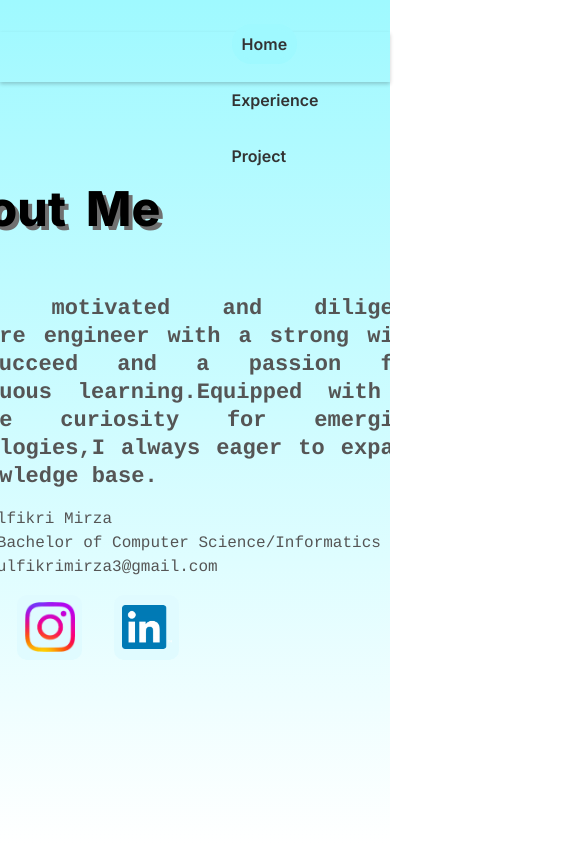
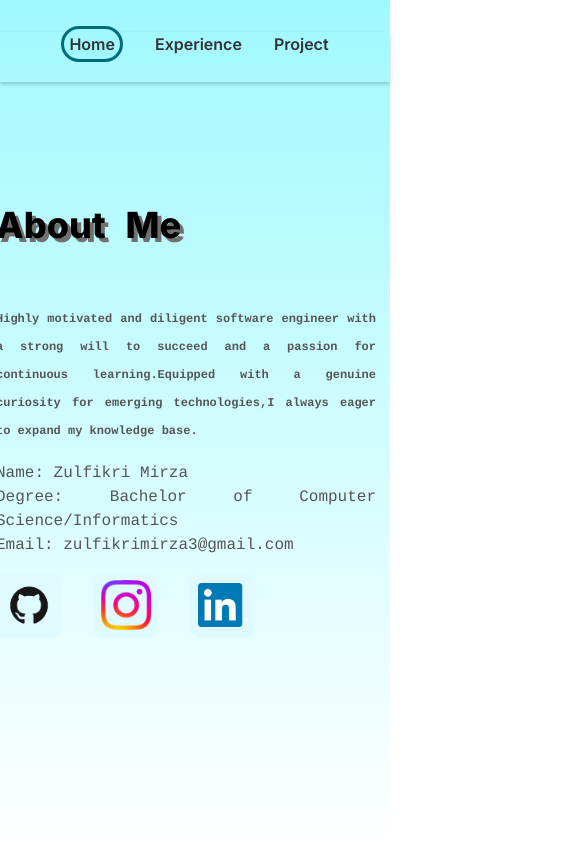
Before and after one commit to ZulfikriMirza/nextjs-project, a Next.js app: page / in a window 390 px wide. Shown: the top 844 px of the page, 585 px wide, since content can reach past the window. Built offline with nearby package versions, Linux system fonts and the light colour scheme.

Commit message:
fit content to any media screen size

```diff
--- a/src/app/components/Navbar.module.css
+++ b/src/app/components/Navbar.module.css
@@ -58,7 +58,7 @@
 
 .highlighted{
   background-color: #9ff9ff;
-  border: 5px solid #9ff9ff;
+  border: 3px solid #006b79;
   border-radius: 20px;
   padding: 5px;
 }
@@ -76,28 +76,15 @@
 }
 
 /* Media query for responsive design */
-@media (max-width: 768px) {
+@media (max-width: 480px) {
   .navbar {
-    flex-direction: column;
-    align-items: flex-start;
-  }
-
-  .logo {
-    margin-bottom: 1rem;
+    align-items: start;
   }
 
   .navLinks {
-    flex-direction: column;
+    flex-direction: row;
+    left: 0;
+    margin: 0;
   }
 
-  .navLinks a {
-    margin-bottom: 0.5rem;
-  }
 }
-
-@media (max-width: 480px) {
-    .navbar {
-      flex-direction: column;
-      align-items: center;
-    }
-  }
--- a/src/app/pages/journey.module.css
+++ b/src/app/pages/journey.module.css
@@ -73,6 +73,38 @@
     transition: color 300ms;
   }
 
+
+
+  .timeline__content h1{
+    font-size: 25px;
+    font-weight: 500;
+    line-height: 30px;
+    margin-bottom: 10px;
+    text-decoration: underline;
+  }
+
+  .timeline__content p {
+    font-size: 12px;
+    line-height: 30px;
+    font-weight: 300;
+
+  }
+
+  .timeline__content .date{
+    font-size: 10px;
+    font-weight: 600;
+    margin-bottom: 10px;
+    letter-spacing: 2px;
+    color: rgb(0, 0, 0);
+    transition: 0.25s ease;
+  }
+
+
+@media only screen and (min-width: 768px) {
+  .Journey {
+    overflow: hidden;
+
+  }
   .timeline ul li::before {
     content: "";
     position: absolute;
@@ -117,38 +149,6 @@
   .timeline ul li:nth-child(even)::before{
     border-radius: 0 5% 5% 5%;
   }
-
-  .timeline__content h1{
-    font-size: 25px;
-    font-weight: 500;
-    line-height: 30px;
-    margin-bottom: 10px;
-    text-decoration: underline;
-  }
-
-  .timeline__content p {
-    font-size: 12px;
-    line-height: 30px;
-    font-weight: 300;
-
-  }
-
-  .timeline__content .date{
-    font-size: 10px;
-    font-weight: 600;
-    margin-bottom: 10px;
-    letter-spacing: 2px;
-    color: rgb(0, 0, 0);
-    transition: 0.25s ease;
-  }
-
-
-@media only screen and (min-width: 768px) {
-  .Journey {
-    overflow: hidden;
-
-  }
-
   .timeline:before{
     content: '';
     position: absolute;
@@ -222,6 +222,7 @@
 
   }
 
+
   .Journey__title {
     margin-top: 40px;
   }
@@ -230,4 +231,12 @@
     color:   rgb(211, 211, 211);
   }
 
+  .timeline ul li{
+    margin-bottom: 3rem;
+    transition: 300ms ease;
+  }
+
+  .timeline ul li:hover{
+    transform: scale(1.1);
+  }
 }
--- a/src/app/pages/profile.module.css
+++ b/src/app/pages/profile.module.css
@@ -199,3 +199,39 @@
 .photos{
     box-shadow: 10px 10px #000;
 }
+
+@media (max-width: 768px) {
+  .title, .note, .socialMedia{
+    margin-left: 2rem;
+  }
+
+  .note{
+    width: 400;
+  }
+
+}
+
+@media (max-width: 480px) {
+  .title, .note, .socialMedia{
+    margin-left: 2em;
+
+  }
+  .photos{
+    visibility: hidden;
+  }
+
+  .Profile__title{
+    font-size: 36px;
+
+  }
+
+  .newArticle{
+    font-size: 12px;
+    width: 380px;
+  }
+  .note{
+    width: 400;
+
+  }
+
+}
--- a/src/app/pages/project.module.css
+++ b/src/app/pages/project.module.css
@@ -114,3 +114,18 @@
     transform: scale(1.1);
     cursor: pointer;
 }
+
+
+
+@media (max-width: 768px) {
+
+    .Project {
+        margin-top: 20rem;
+    }
+    .Project__card{
+        display: grid;
+        grid-template-columns: auto;
+    }
+
+
+}
```
